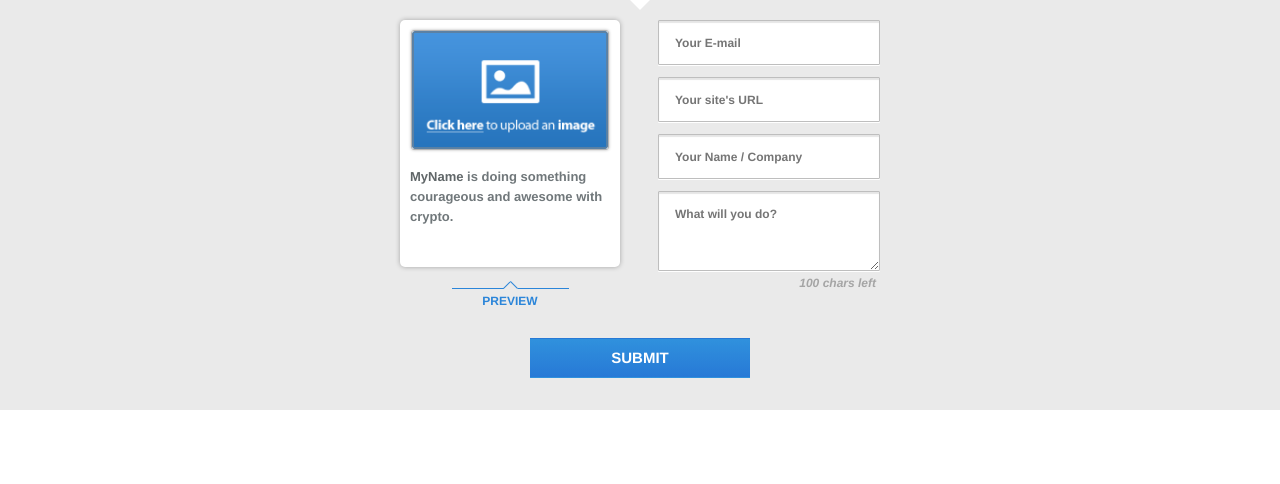
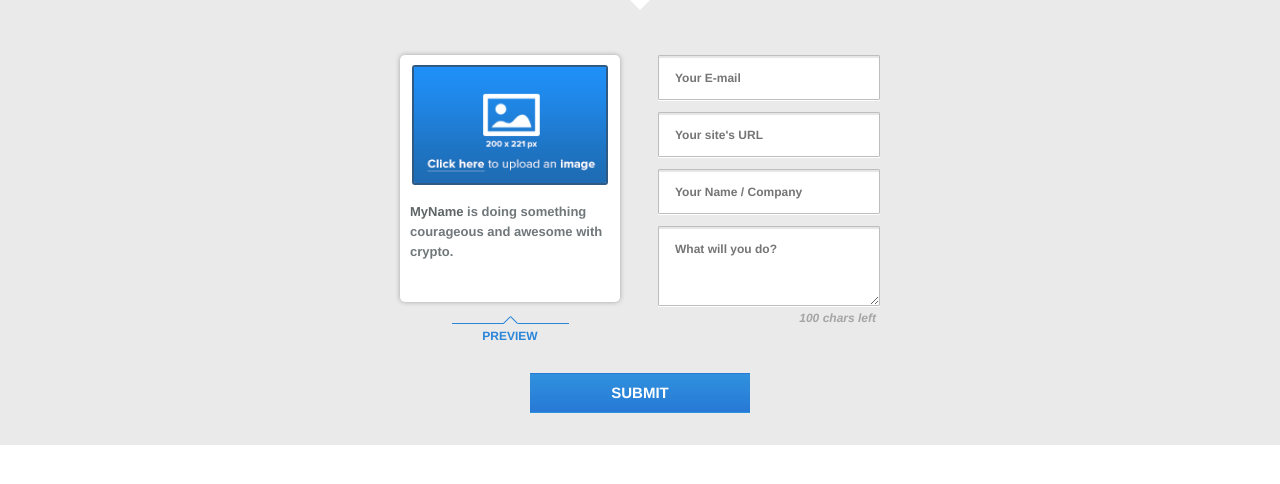
Before and after one commit to fightforthefuture/reset-the-net-form, a PHP site: page / in a window 1280 px wide. Shown: the top 484 px of the page. Run offline with PHP 8.4, Linux system fonts and the light colour scheme.

Commit message:
Fixed upload image and spacing!

```diff
--- a/css/style.css
+++ b/css/style.css
@@ -6,6 +6,7 @@ label.error {
 form > .container {
     margin: 0 auto;
     max-width: 510px;
+    margin-top: 35px;
 }
 
 form > .container > .fields {
@@ -118,8 +119,10 @@ form textarea:focus {
 
 #preview .card img {
     border-radius: 3px;
-    box-shadow: 0 0 3px rgba(0,0,0,0.3);
-    border: 1px solid rgba(0,0,0,0.3);
+	border: 2px solid #2e5a84; /* stroke */
+	-moz-box-shadow: inset 0 1px 0 #89adce; /* inner shadow */
+	-webkit-box-shadow: inset 0 1px 0 #89adce; /* inner shadow */
+	box-shadow: inset 0 1px 0 #89adce; /* inner shadow */
     cursor: pointer;
     max-width: 200px;
     height: 120px;
```
Also changed, not shown: images/upload.png.
